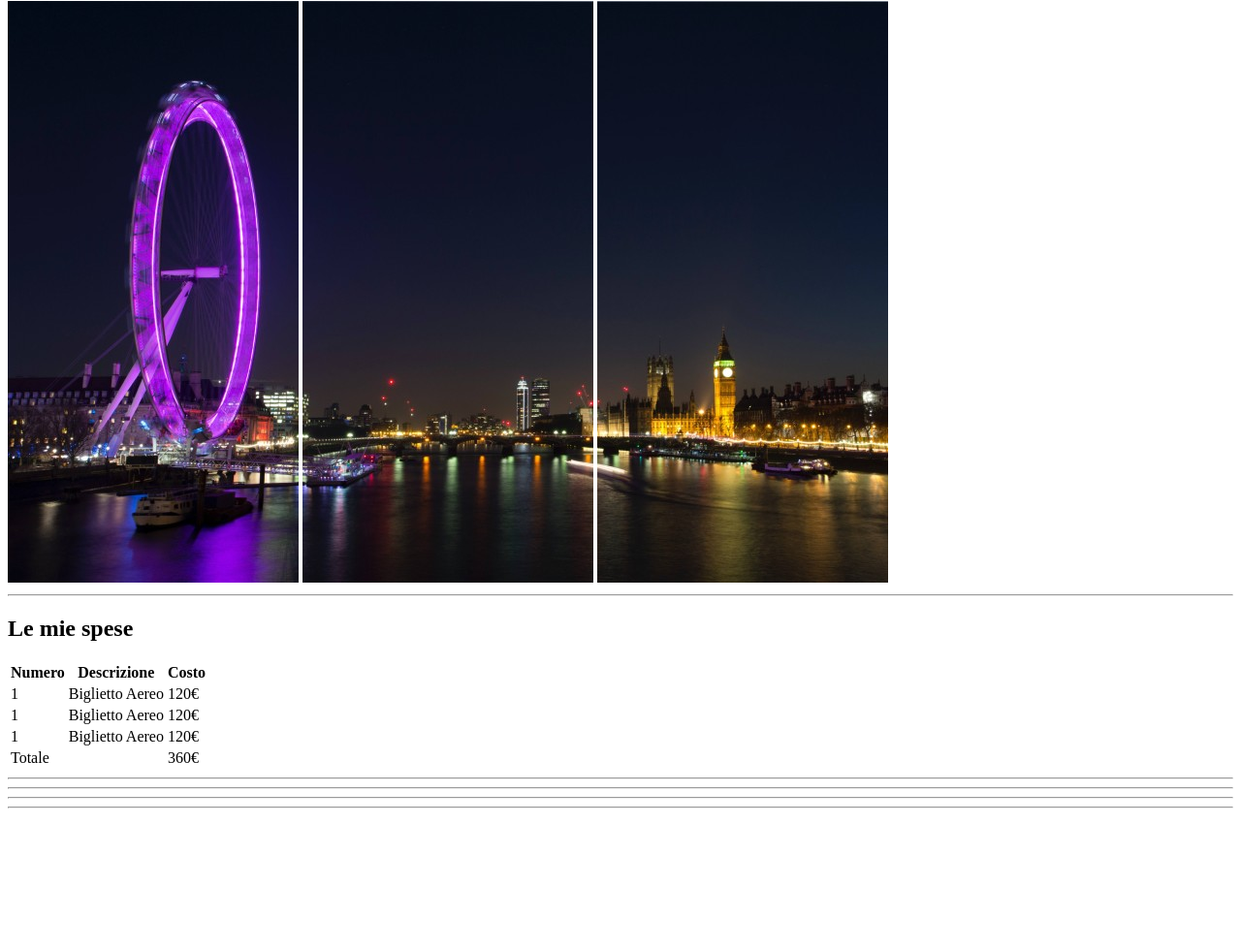
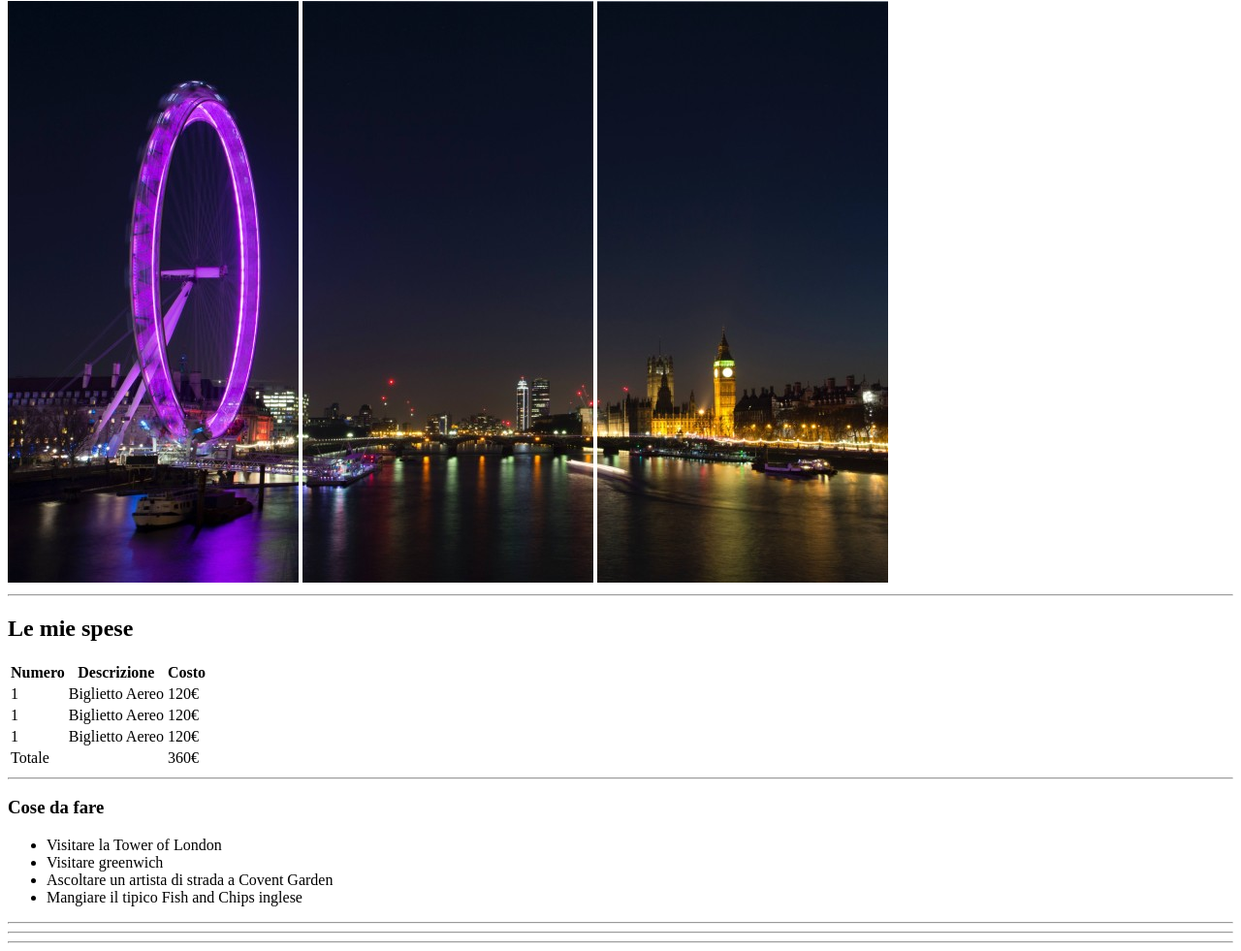
Before and after one commit to MarcoBagnasco/html-london-trip, a website: page index.html in a window 1280 px wide. Shown: the part 79-1060 px from the top of the page at 97% size. Before the commit the page ends 921 px from the top, so only its background shows below. Drawn offline with Linux system fonts and the light colour scheme.

Commit message:
add second section

```diff
--- a/index.html
+++ b/index.html
@@ -60,13 +60,24 @@
         <hr>
       </section>
 
+      <!-- To Do Section -->
+      <section>
+        <h3>Cose da fare</h3>
+        <ul>
+          <li>Visitare la Tower of London</li>
+          <li>Visitare greenwich</li>
+          <li>Ascoltare un artista di strada a Covent Garden</li>
+          <li>Mangiare il tipico Fish and Chips inglese</li>
+        </ul>
+        <hr>
+      </section>
 
+      <!-- Info Section -->
       <section>
         <hr>
       </section>
-      <section>
-        <hr>
-      </section>
+
+      <!-- Photo Section -->
       <section>
         <hr>
       </section>
```
